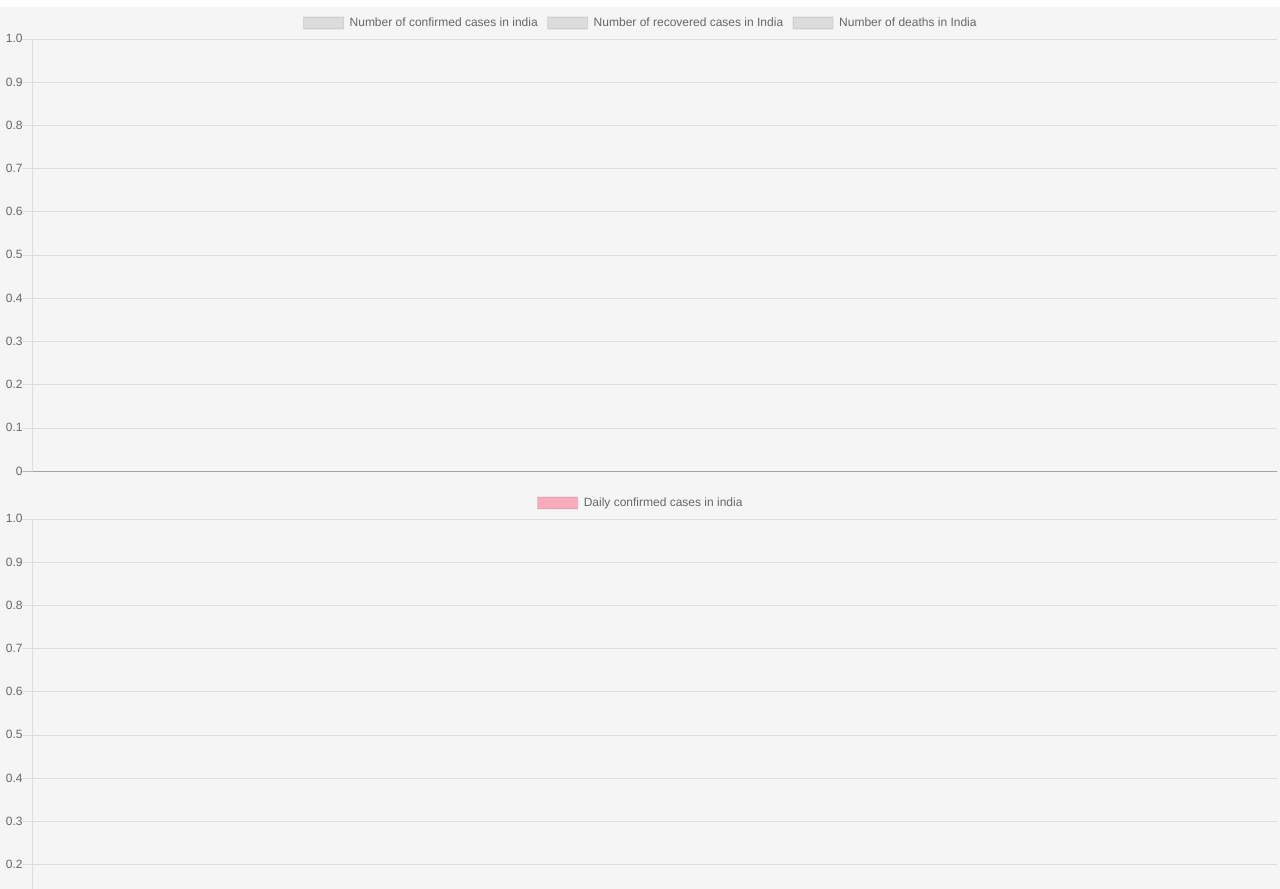
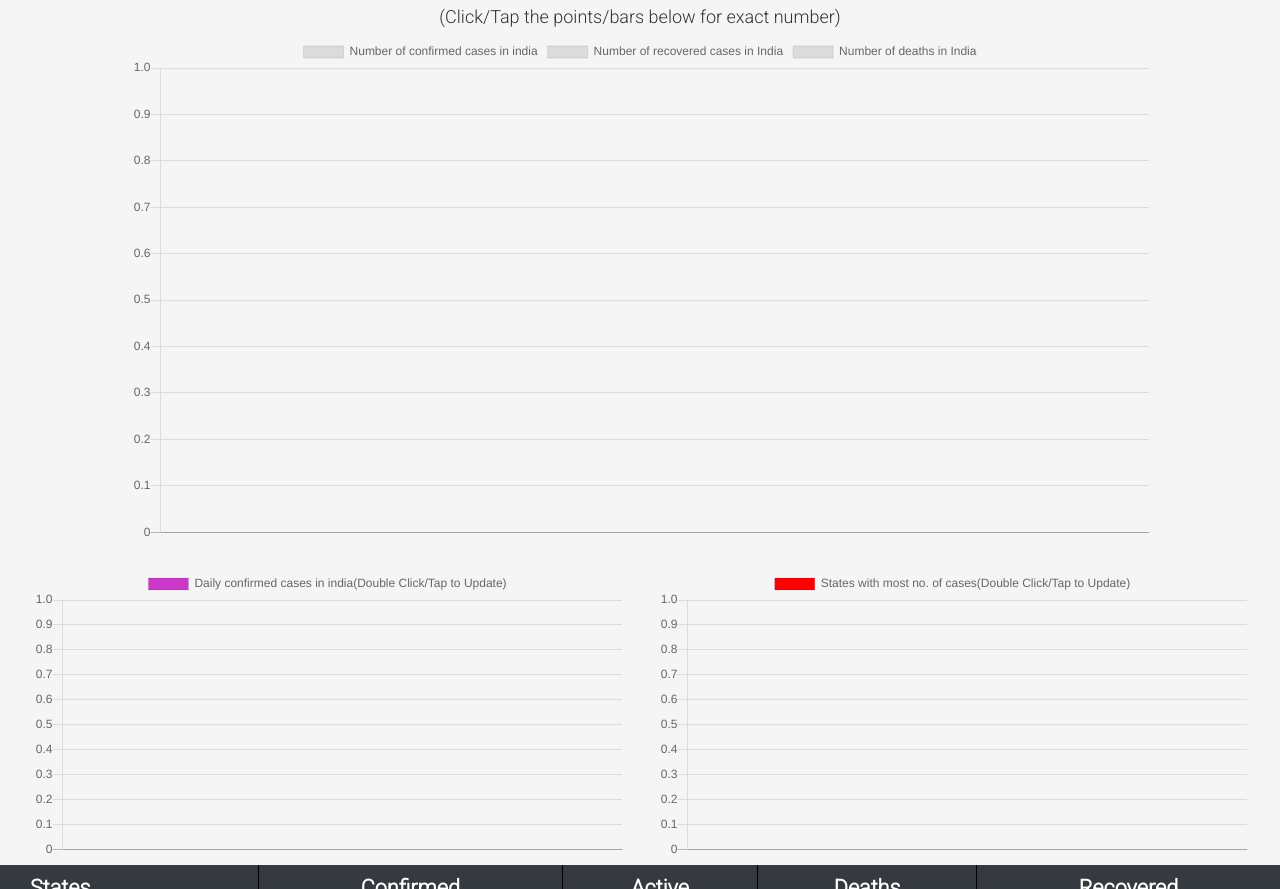
Before and after one commit to yashmittal-ym/coronavirus, a plain HTML site: page india.html in a window 1280 px wide. Shown: the part 63-952 px from the top of the page. Drawn offline with nearby package versions, Linux system fonts and the light colour scheme; no server answers.

Commit message:
Add files via upload

```diff
--- a/india.html
+++ b/india.html
@@ -4,7 +4,7 @@
     <meta charset="UTF-8">
     <meta name="viewport" content="width=device-width, initial-scale=1.0">
     <title>India Statistics</title>
-
+    <link rel="icon" href="images/corona1.webp" type="image/webp" sizes="16x16">
     <link href="https://fonts.googleapis.com/css2?family=Roboto:wght@300&display=swap" rel="stylesheet">
     <link rel="stylesheet" href="css/bootstrap.css">
     <link rel="stylesheet" href="css/style.css">
@@ -14,15 +14,65 @@
     <script src="https://maxcdn.bootstrapcdn.com/bootstrap/3.4.1/js/bootstrap.min.js"></script>
     <script>src="https://cdn.jsdelivr.net/npm/chart.js@2.9.3/dist/Chart.min.js"</script>
     <script src="https://cdn.jsdelivr.net/npm/chart.js@2.8.0"></script>
+    <style>
+  #container { display:block; }
+
+@media only screen and (orientation:portrait){
+
+  #container {
+
+    height: 100vw;
+
+    -webkit-transform: rotate(90deg);
+
+    -moz-transform: rotate(90deg);
+
+    -o-transform: rotate(90deg);
+
+    -ms-transform: rotate(90deg);
+
+    transform: rotate(90deg);
+
+  }
+
+}
+
+@media only screen and (orientation:landscape){
+
+  #container {
+
+     -webkit-transform: rotate(0deg);
+
+     -moz-transform: rotate(0deg);
+
+     -o-transform: rotate(0deg);
+
+     -ms-transform: rotate(0deg);
+
+     transform: rotate(0deg);
+
+  }
+
+}
+    </style>
 </head>
 
-<body >
+<body style="background-color:whitesmoke" id="container">
+
+
 <h1 style="text-align: center;font-family: Roboto;">Cases Timeline - India</h1>
+<h4 style="text-align: center;font-family: Roboto;">(Click/Tap the points/bars below for exact number)</h4>
 
-<canvas id="myChart" width="400" height="150" style="background-color: whitesmoke;"></canvas>
-<canvas id="myChart1" width="400" height="150" style="background-color: whitesmoke;"></canvas>
-<canvas id="myChart2" width="400" height="150" style="background-color: whitesmoke;"></canvas>
-
+<div style="width: 80%;height: 100%;margin-left: 10%;" ><canvas id="myChart" width="400" height="200" ></canvas></div>
+<br>
+<div class="container-fluid">
+    <div class="col-lg-6 col-md-3 col-12">
+<canvas id="myChart1" width="400" height="200" ></canvas>
+</div>
+<div class="col-lg-6 col-md-3 col-12">
+<canvas id="myChart2" width="400" height="200" "></canvas>
+</div>
+</div>
 
 <div class="table-responsive" style="font-family: Roboto;font-size: large;font-weight: 700;" >
     <table class="table" id="stateWise">
@@ -134,10 +184,10 @@
         data: {
             labels: xlabels,
             datasets: [{
-                label: 'Daily confirmed cases in india',
+                label: 'Daily confirmed cases in india(Double Click/Tap to Update)',
                 data: y3labels,
                 fill: false,
-                backgroundColor: 'rgba(255, 99, 132, 0.5)',
+                backgroundColor: 'rgb(201, 56, 201)',
                 borderWidth: 1
             }]
         },
@@ -157,10 +207,10 @@
         data: {
             labels: x2labels,
             datasets: [{
-                label: 'States with most no. of cases',
+                label: 'States with most no. of cases(Double Click/Tap to Update)',
                 data: y4labels,
                 fill: false,
-                backgroundColor: 'rgba(255, 99, 132, 0.5)',
+                backgroundColor: 'red',
                 borderWidth: 1
             }]
         },
```
Also changed, not shown: index.html (+7 -7 lines), indiamap.html (+1 -0 lines), world.html (+45 -3 lines), worldmap.html (+1 -0 lines).
